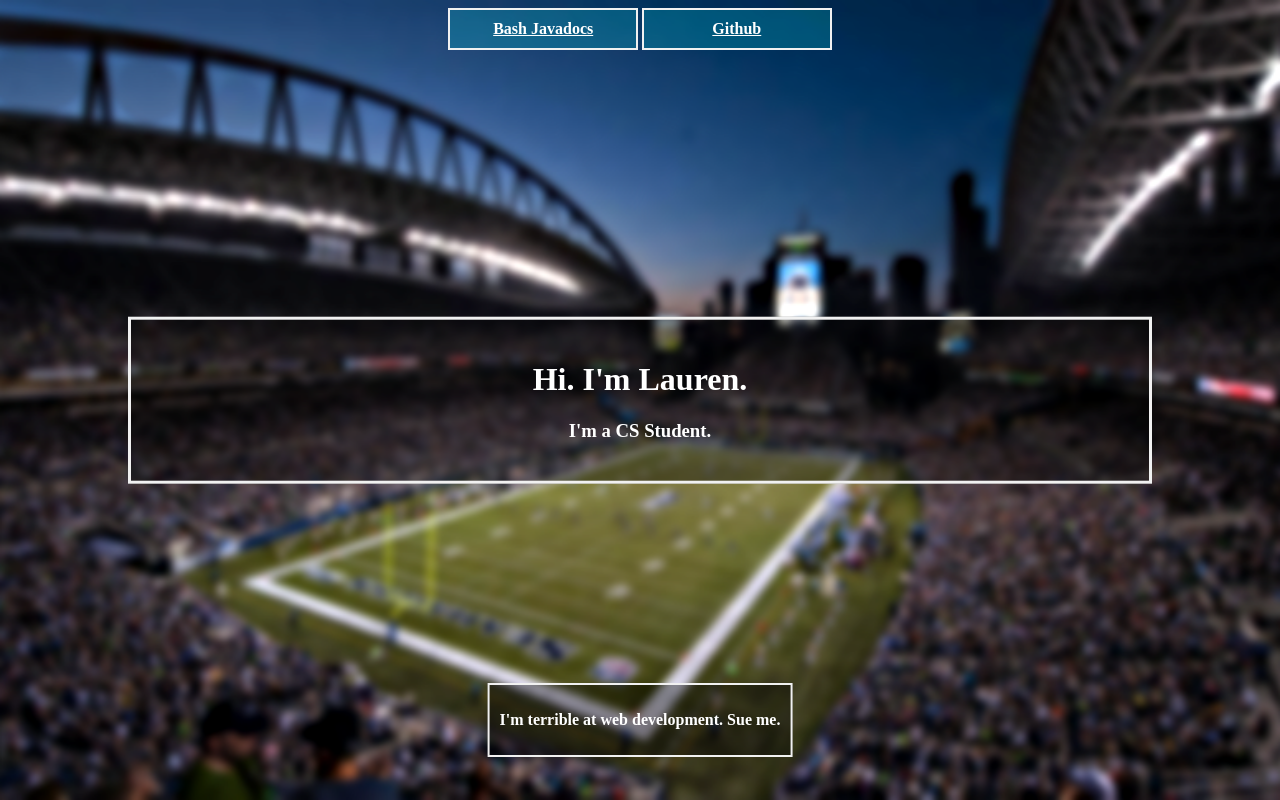
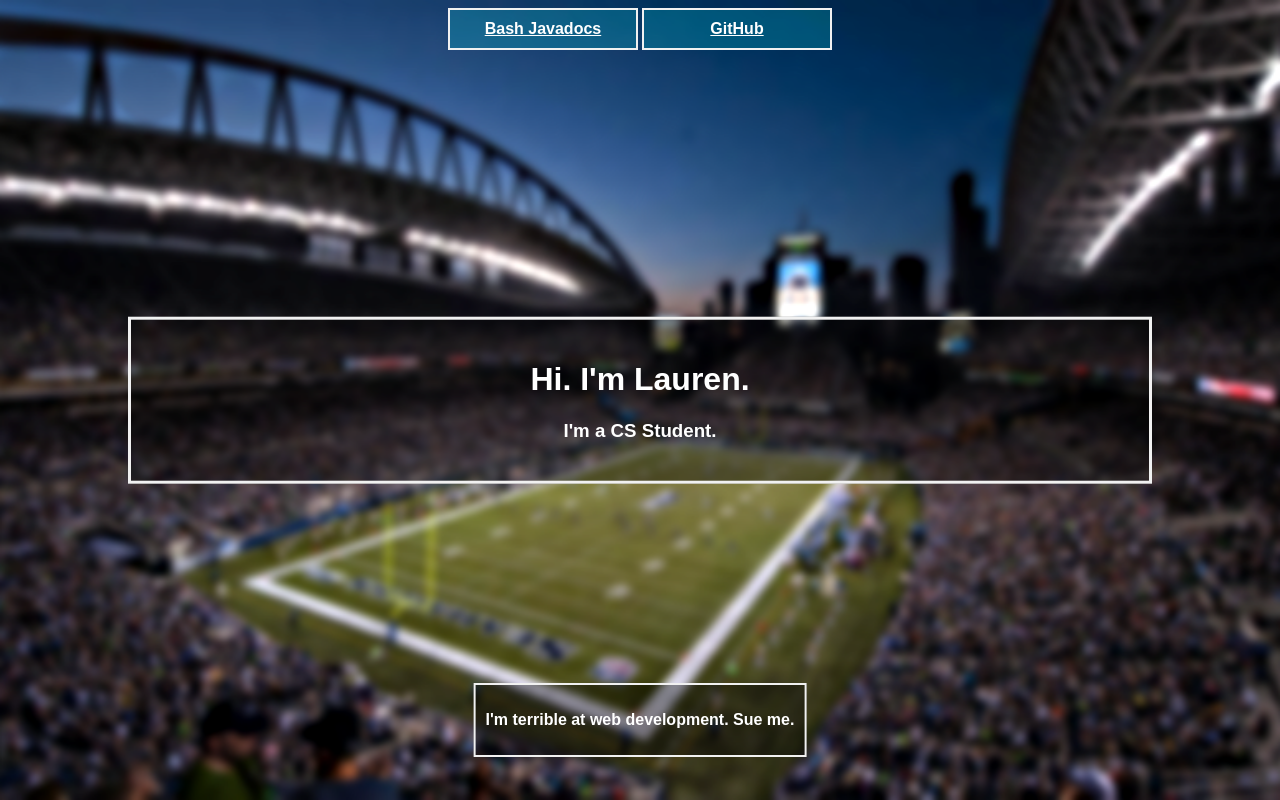
Before and after one commit to FermataPlays/FermataPlays.github.io, a plain HTML site: page index.html in a window 1280 px wide. Drawn offline with Linux system fonts and the light colour scheme.

Commit message:
Updated site

```diff
--- a/index.html
+++ b/index.html
@@ -12,7 +12,7 @@
 			<a href="bash-docs/index.html">Bash Javadocs</a>
 		</div>
 		<div class="github">
-			<a href="https://github.com/laurenbarry00/">Github</a>
+			<a href="https://github.com/laurenbarry00/">GitHub</a>
 		</div>
 	</div>
 
--- a/styles.css
+++ b/styles.css
@@ -1,7 +1,8 @@
 html {
 	height: 100%;
-	font-family: serif;
-	background-image: url("img/seahawks.png");
+	font-family: sans-serif;
+	background-image: url("img/seahawks.PNG");
+	background-color: #000866;
 	height: 100%;
 	background-position: center;
 	background-repeat: no-repeat;
```
